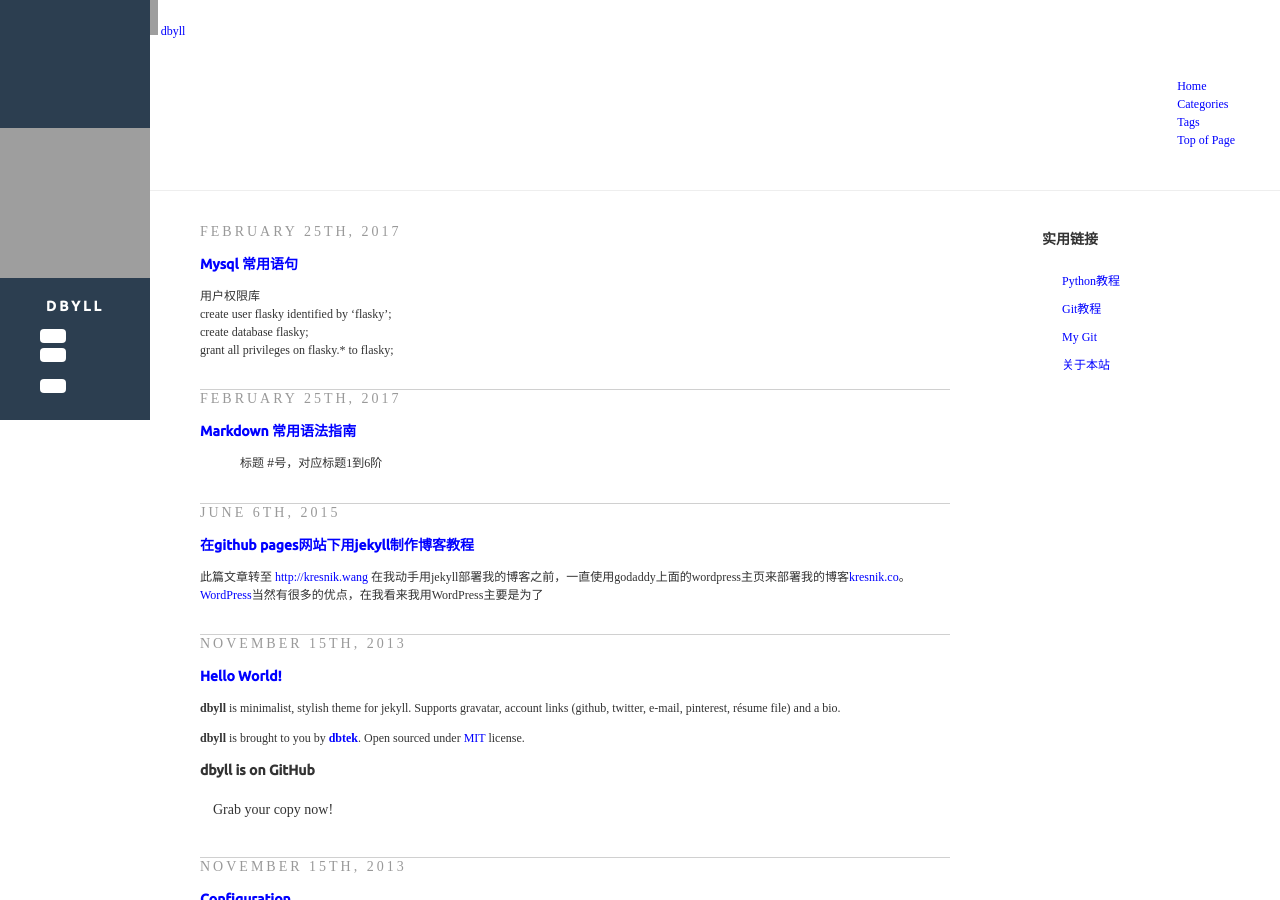
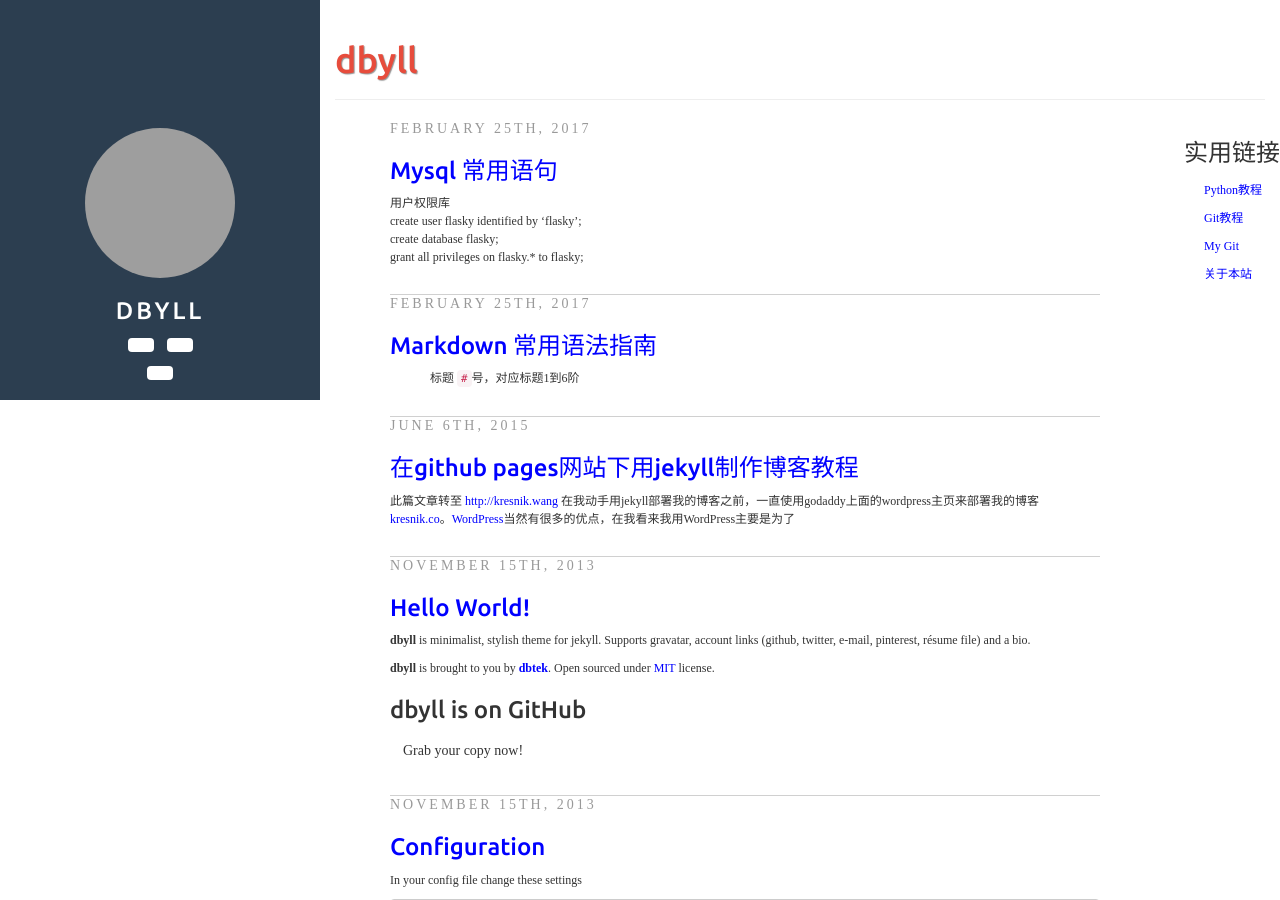
Before and after one commit to penglee87/penglee87.github.io, a Jekyll site: the page built from index.html, in a window 1280 px wide and 900 px high. Built offline with Jekyll 4.4.1, drawn with Linux system fonts in a browser that asks for light colours; the list of posts is cut into pages by our own code; grey boxes are pictures that could not be loaded.

Commit message:
20170228

```diff
--- a/_includes/default.html
+++ b/_includes/default.html
@@ -22,6 +22,7 @@
 	<link href="{{ site.BASE_PATH }}/assets/resources/syntax/syntax.css" rel="stylesheet">
 	<link href="{{ site.BASE_PATH }}/assets/css/style.css" rel="stylesheet">
 	-->
+	<link href="{{ site.BASE_PATH }}/assets/resources/bootstrap/css/bootstrap.min.css" rel="stylesheet">
 	<link href="{{ site.BASE_PATH }}/assets/css/style.css" rel="stylesheet">
 	<link href="{{ site.BASE_PATH }}/assets/css/default.css" rel="stylesheet">
 	<!-- Le fav and touch icons -->
```
